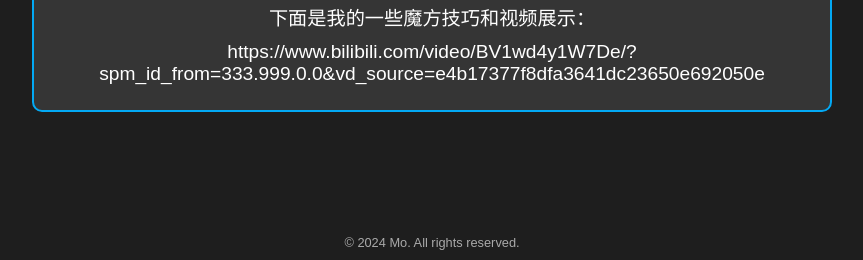
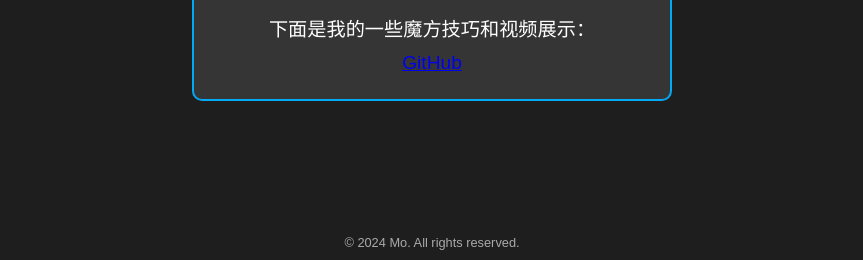
Before and after one commit to kk990kk/kk990kk.github.io, a plain HTML site: page index.html in a window 1280 px wide. Shown: the part 540-800 px from the top of the page, without its empty margins (208-1071 px from the left). Drawn offline with Linux system fonts and the light colour scheme.

Commit message:
Update index.html

```diff
--- a/index.html
+++ b/index.html
@@ -62,7 +62,8 @@
             <p>我喜欢挑战不同的魔方。</p>
             <p>我目前最快的魔方还原时间是25秒。</p>
             <p>下面是我的一些魔方技巧和视频展示：</p>
-            <p>https://www.bilibili.com/video/BV1wd4y1W7De/?spm_id_from=333.999.0.0&vd_source=e4b17377f8dfa3641dc23650e692050e</p>
+            <p><a href="https://www.bilibili.com/video/BV1wd4y1W7De/?spm_id_from=333.999.0.0&vd_source=e4b17377f8dfa3641dc23650e692050e">GitHub</a>
+</p>
         </div>
     </div>
     <div class="footer">
```
